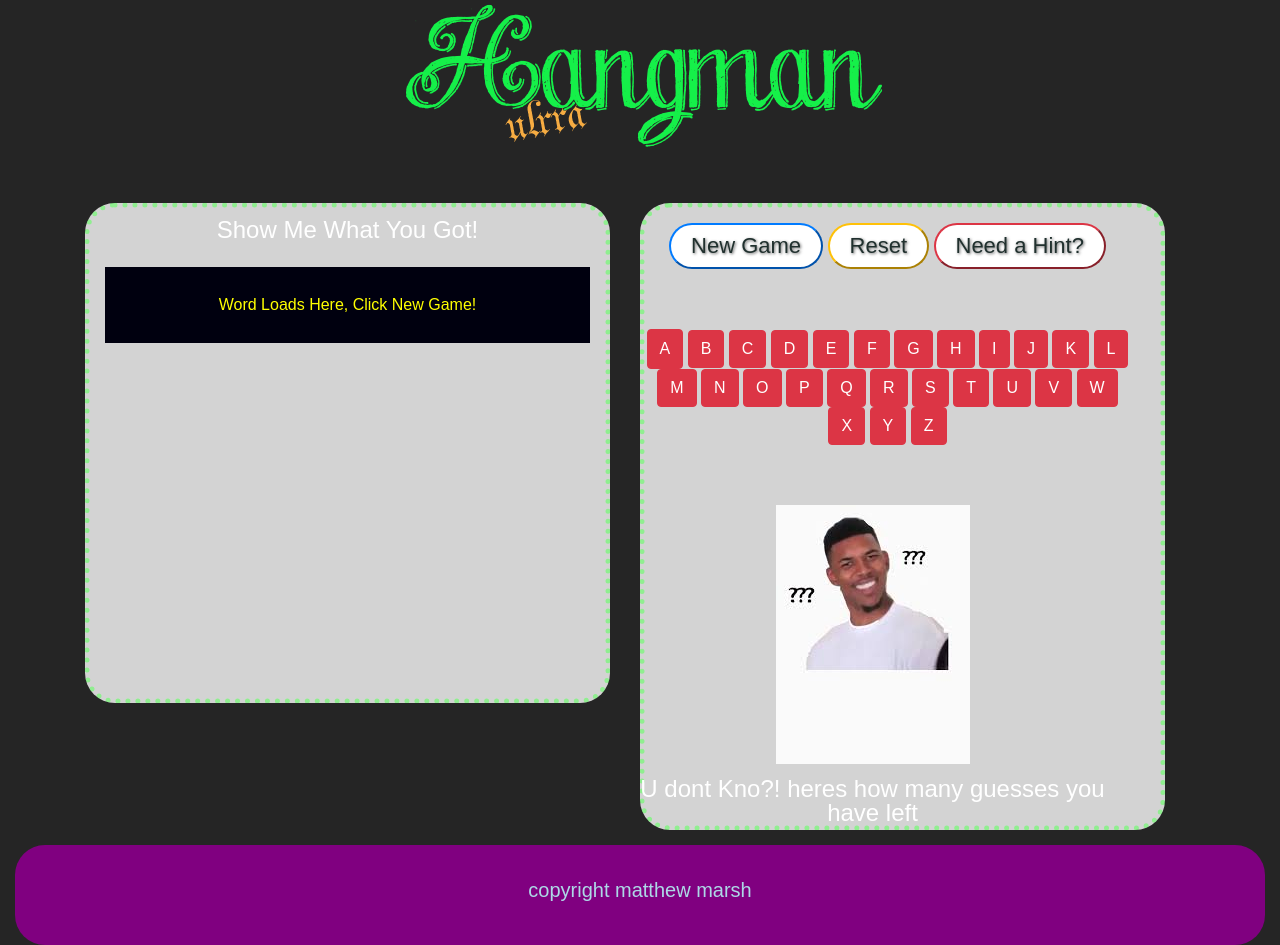
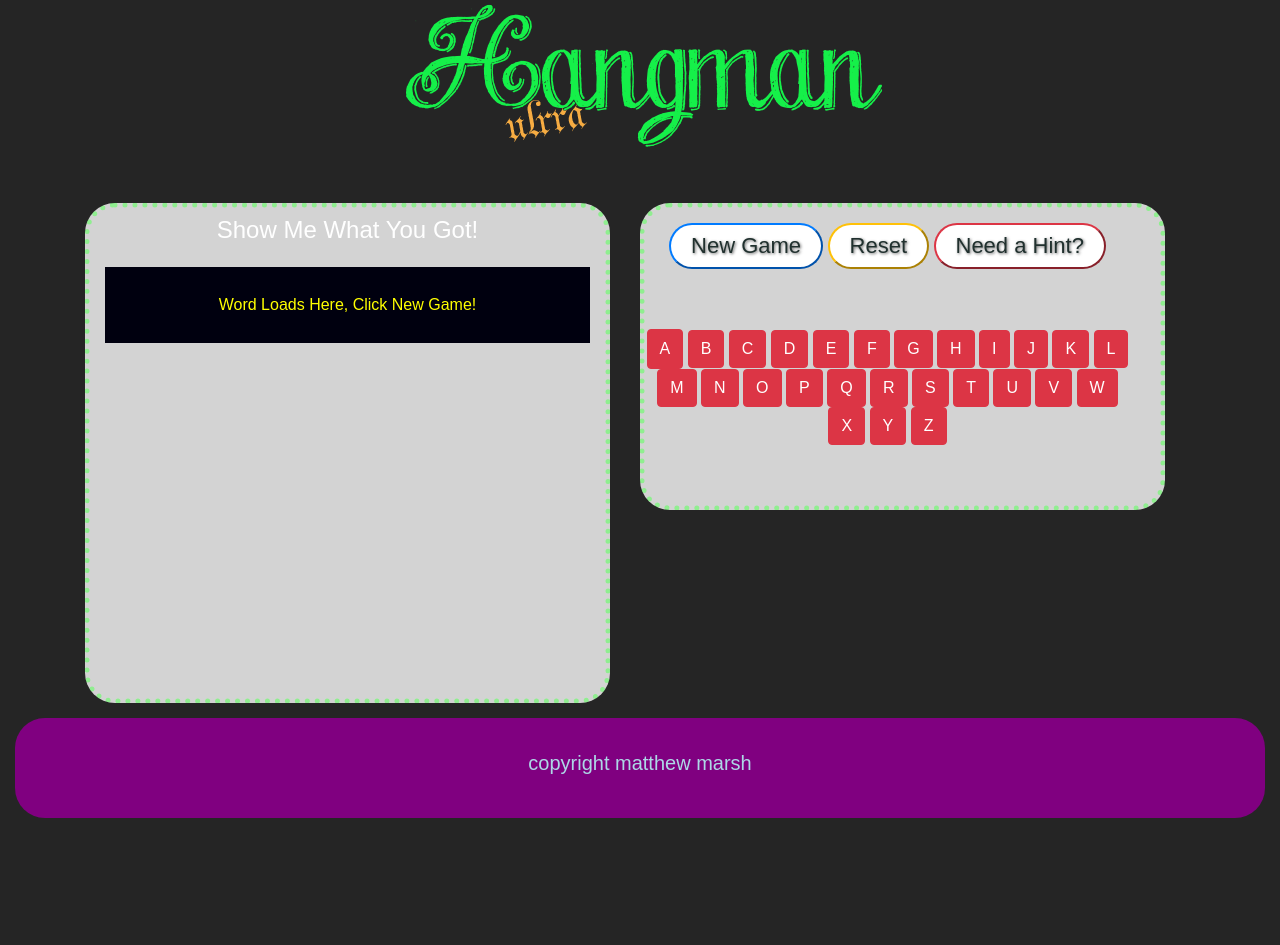
Before and after one commit to matthewmarshdev/Hangman-Game, a plain HTML site: page index.html in a window 1280 px wide. After the commit the page ends 818 px from the top, so only its background shows below. Drawn offline with nearby package versions, Linux system fonts and the light colour scheme.

Commit message:
from work

```diff
--- a/index.html
+++ b/index.html
@@ -35,9 +35,9 @@
          	<div class="col-md-6 col-sm-12 ">
 	            <section class="sectionL ">
 			        <h2>Show Me What You Got!</h2>
-			        <div class='DisplayMeme'></div>
+
               		<div id="CorrectGuess "></div>
-
+                    <div class='DisplayMeme'></div>
 					<div class="col-sm-12 ">
 							<p id="hiddenWord">Word Loads Here, Click New Game!</p>
 						</div>
@@ -118,27 +118,6 @@
 
 			            	<button id="z " class="btn btn-danger number " value="z "><h1>Z</h1></button>
 						</div>
-
-
-
-
-
-
-
-
-
-						<div class="row ">
-							<div class="col-sm-12 ">
-									<div id="letter-graveyard ">
-	        						<img class="img-responsive " id="graveimg " src="assets/images/confused.jpg ">
-	        						<h2 id="room "> U dont Kno?! heres how many guesses you have left </h2>
-	      							</div>
-	      					</div>
-      					</div>
-
-
-
-
 					</div>
 	           	</section>
 			</div>
```
